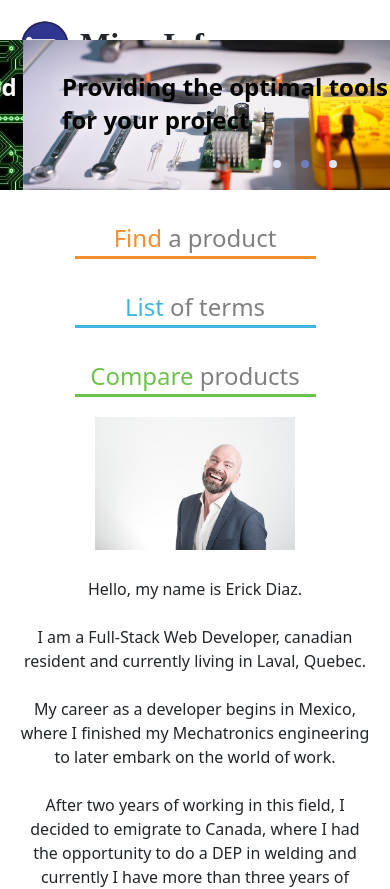
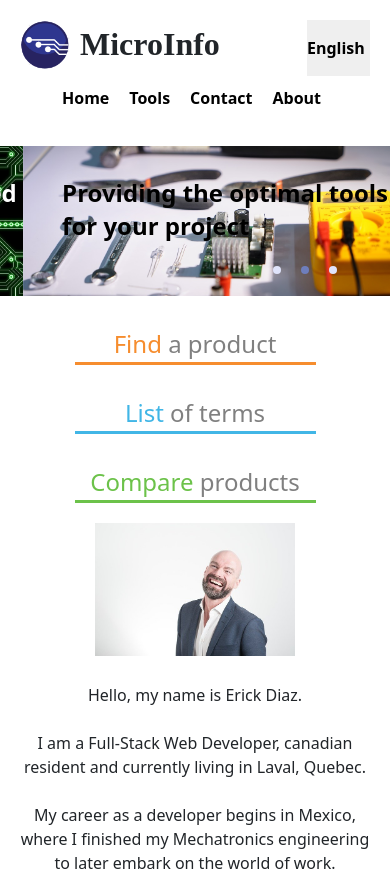
Before and after one commit to tlaloc-debug/microinfonetlify, a React (Create React App) app: page /about in a window 390 px wide. Shown: the top 889 px of the page. Built offline with nearby package versions, Linux system fonts and the light colour scheme.

Commit message:
add email animation and fix navbar for mobile

```diff
--- a/package.json
+++ b/package.json
@@ -12,6 +12,7 @@
     "react-alice-carousel": "^2.5.1",
     "react-bootstrap": "^1.6.4",
     "react-bootstrap-icons": "^1.5.0",
+    "react-burger-menu": "^3.0.6",
     "react-dom": "^17.0.2",
     "react-lottie": "^1.2.3",
     "react-router-dom": "^5.3.0",
--- a/src/header.css
+++ b/src/header.css
@@ -20,13 +20,7 @@
 #navigation > li {
     text-decoration: none;
     display: inline-block;
-    margin: 0px 10px;
-    font-weight: bold;
-}
-
-.mobile_menu > li {
-    text-decoration: none;
-    display: inline-block;
+    margin: 0px 30px;
     font-weight: bold;
 }
 
@@ -39,29 +33,17 @@ select {
     font-weight: bold;
 }
 
-.mobile_menu {display: none;}
+.desktop_menu {margin-top: 10px;}
+.language_select_mobil {display: none;}
 
-.desktop_menu {display: block;}
-
-#changeLanguage {
-    width: 100%;
-    text-align: center;
-    display: none;
+.language_select_desktop {
+    padding-top: 10px;
 }
-
 
 @media only screen and (max-width: 991px) {
 
-    .desktop_menu {display: none;}
-
-    .mobile_menu {display: block;}
-
-    #logo-title {position: absolute;}
-
-    .name {top: 0;}
-
-    .changeLanguageDesktop {display: none;}
-
-    .allCharts {display: none;}
-
+    .name {top: 20px;}
+    #navigation > li {margin: 0px 10px}
+    .language_select_mobil {display: block;}
+    .language_select_desktop {display: none}
 }
--- a/src/header.js
+++ b/src/header.js
@@ -9,12 +9,23 @@ function Navigation (props){
     return (
      <div>
         <Container style={{padding: "20px"}} >
-            <Row xs="2" sm="2" className={"row justify-content-between"}>
-                <Col id="logo-title">
-                    <div className={"logo"}></div>
-                    <div className={"name"}>MicroInfo</div>
+            <Row xs="3" sm="12" className={"row justify-content-between"}>
+                <Col xs="12" sm="3">
+                    <div style={{display: "flex", justifyContent: "space-between"}}>
+                        <div>
+                            <div className={"logo"}></div>
+                            <div className={"name"}>MicroInfo</div>
+                        </div>
+                        <select className={"language_select_mobil"}
+                            value={props.language}
+                            onChange={e => props.handleSetLanguage(e.target.value)}>
+                            <option value="en">English</option>
+                            <option value="fr">French</option>
+                            <option value="sp">Spanish</option>
+                        </select>
+                    </div>
                 </Col>
-                <Col style={{textAlign: "right"}} xs="12">
+                <Col  xs="12" sm="6">
 
                     <div className={"desktop_menu"} >
                         <ul id="navigation">
@@ -36,30 +47,18 @@ function Navigation (props){
                             <li><Link to="/about" style={{color: "black"}}>
                                     About
                                 </Link ></li>
-                            <li>
-                                <select className={"changeLanguageDesktop"}
-                                    value={props.language}
-                                    onChange={e => props.handleSetLanguage(e.target.value)}>
-                                    <option value="en">English</option>
-                                    <option value="fr">French</option>
-                                    <option value="sp">Spanish</option>
-                                </select>
-                            </li>
                         </ul>
                     </div>
 
-                    <div className={"mobile_menu"}></div>
-
-                    <div id="changeLanguage">
-                        <select
-                            value={props.language}
-                            onChange={e => props.handleSetLanguage(e.target.value)}>
-                            <option value="en">English</option>
-                            <option value="fr">French</option>
-                            <option value="sp">Spanish</option>
-                        </select>
-                    </div>
-
+                </Col>
+                <Col xs="12" sm="1">
+                    <select className={"language_select_desktop"}
+                        value={props.language}
+                        onChange={e => props.handleSetLanguage(e.target.value)}>
+                        <option value="en">English</option>
+                        <option value="fr">French</option>
+                        <option value="sp">Spanish</option>
+                    </select>
                 </Col>
             </Row>
         </Container>
--- a/src/mycontact.js
+++ b/src/mycontact.js
@@ -3,7 +3,7 @@ import 'bootstrap/dist/css/bootstrap.min.css';
 import { Container, Row, Col } from 'react-bootstrap';
 import "./mycontact.css";
 import axios from "axios";
-
+import Emailanimation from "./email-animation.js";
 
 function Contact(props){
 
@@ -40,7 +40,7 @@ function Contact(props){
                     </Col>
                     <Col sm="4" >
                         <div style={{width: "300px"}}>
-
+                            <Emailanimation />
                         </div>
                     </Col>
                 </Row >
```
Also changed, not shown: 1 other file (tests, documents, lock files or other folders).
